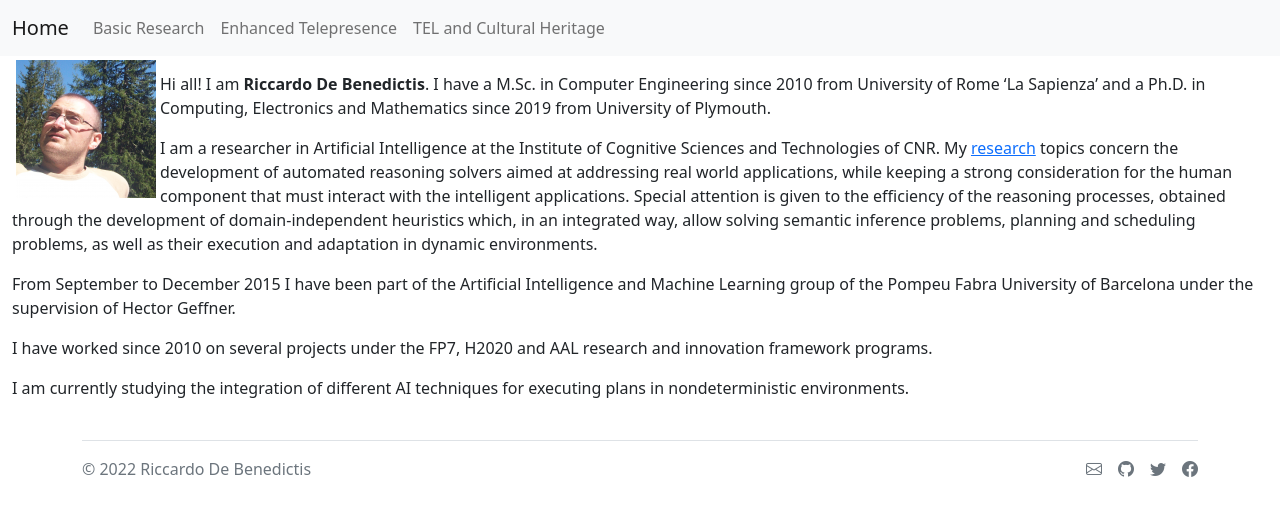
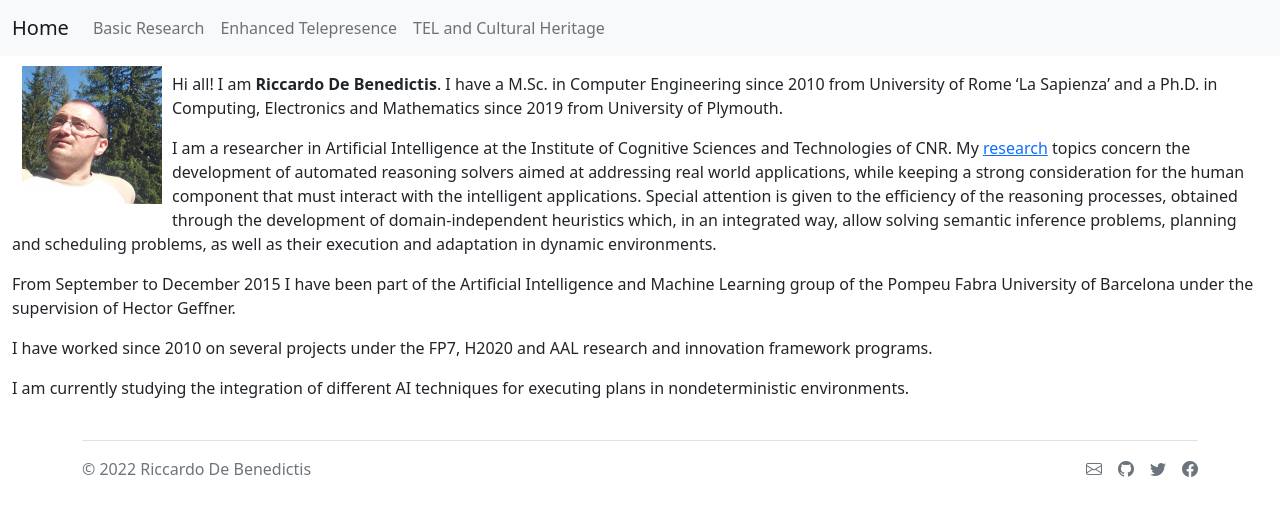
Before and after one commit to riccardodebenedictis/riccardodebenedictis.github.io, a Jekyll site: the page built from index.md, in a window 1280 px wide. Shown: the top 516 px of the page. Built offline with Jekyll 4.4.1, drawn with Linux system fonts in a browser that asks for light colours.

Commit message:
solved minor issues..

```diff
--- a/index.md
+++ b/index.md
@@ -2,7 +2,7 @@
 layout: default
 title: Home
 ---
-<img style="float: left; padding: 4px;" src="figures/face.png">
+<img style="float: left; padding: 10px;" src="figures/face.png">
 
 Hi all! I am **{{site.name}}**. I have a M.Sc. in Computer Engineering since 2010 from University of Rome 'La Sapienza' and a Ph.D. in Computing, Electronics and Mathematics since 2019 from University of Plymouth.
 
```
Also changed, not shown: research.md (+1 -1 lines).
